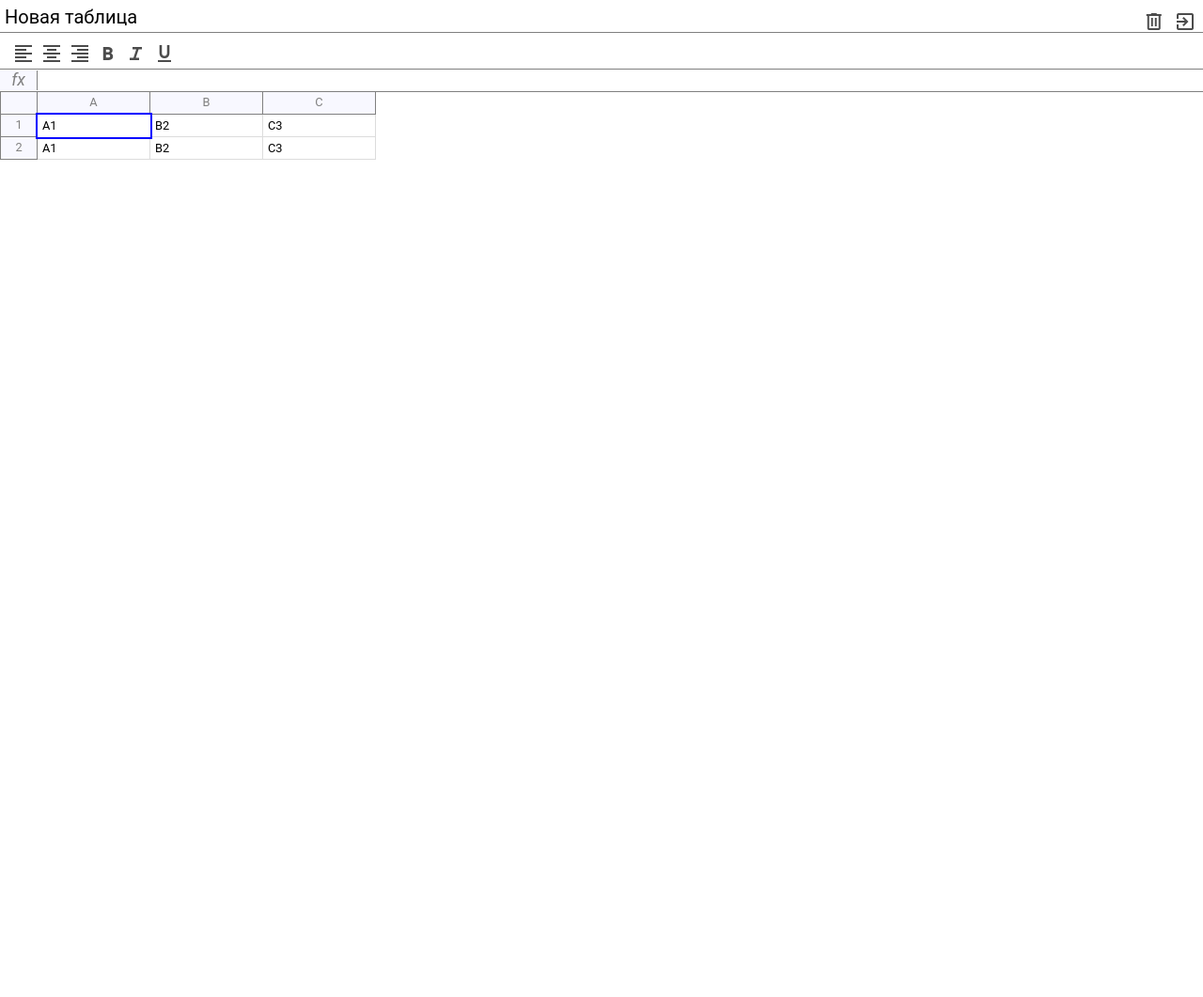
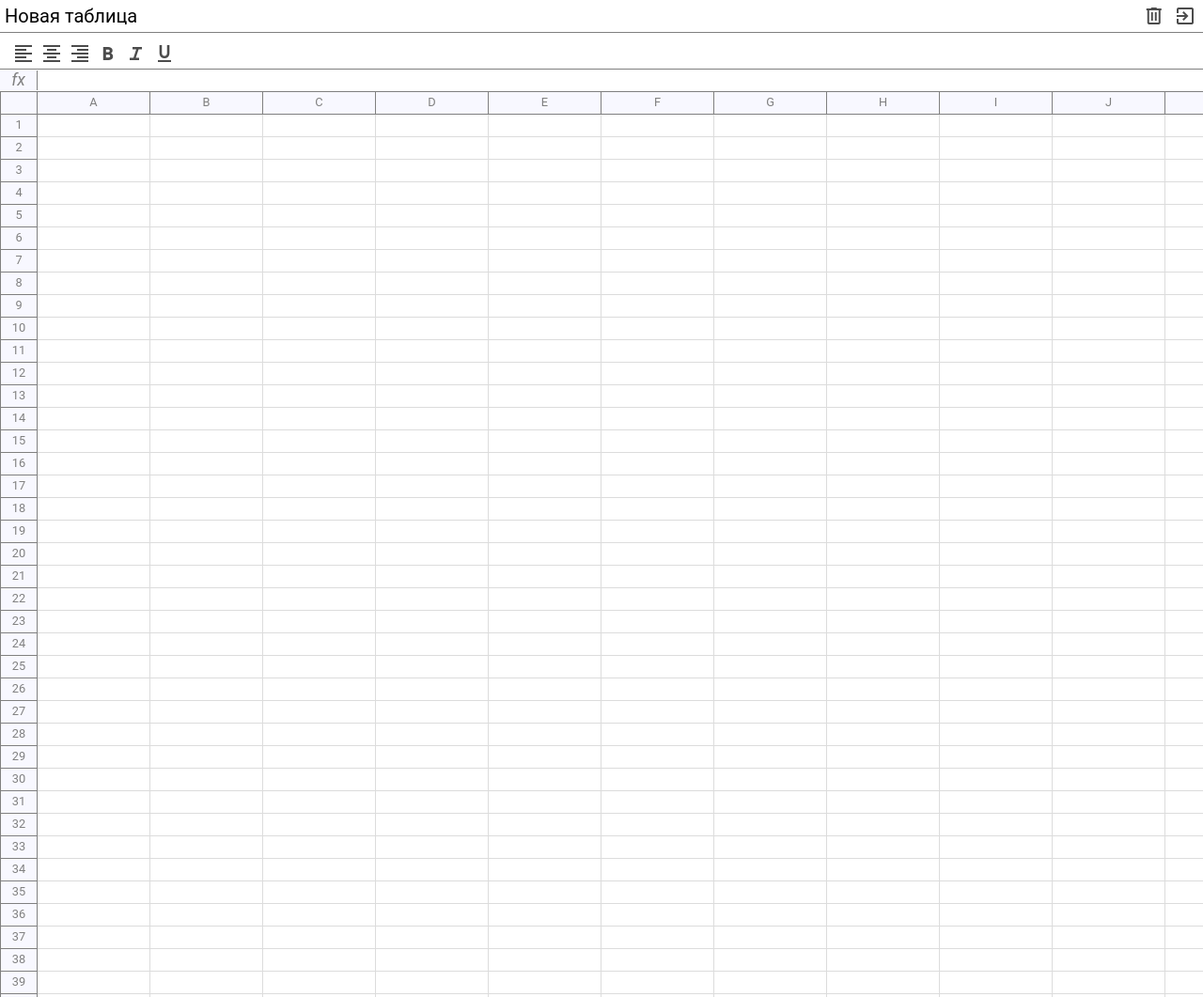
Before and after one commit to Diminich/ExelJS, a website built with webpack: page src/index.html in a window 1280 px wide. Shown: the top 1061 px of the page at 94% size. Before the commit the page ends 800 px from the top, so only its background shows below. Built offline with nearby package versions, Linux system fonts and the light colour scheme.

Commit message:
create table

```diff
--- a/src/components/table/Table.js
+++ b/src/components/table/Table.js
@@ -1,34 +1,10 @@
 import { ExcelComponent } from "../../core/ExcelComponent";
+import { createTable } from "./table.template";
 
 export class Table extends ExcelComponent {
     static className = 'excel__table';
 
     toHTML() {
-        return `
-        <div class="row">
-        <div class="row-info"></div>
-        <div class="row-data">
-          <div class="column">A</div>
-          <div class="column">B</div>
-          <div class="column">C</div>
-        </div>
-      </div>
-      <div class="row">
-        <div class="row-info">1</div>
-        <div class="row-data">
-          <div class="cell selected" contenteditable>A1</div>
-          <div class="cell" contenteditable>B2</div>
-          <div class="cell" contenteditable>C3</div>
-        </div>
-      </div>
-      <div class="row">
-        <div class="row-info">2</div>
-        <div class="row-data">
-          <div class="cell">A1</div>
-          <div class="cell">B2</div>
-          <div class="cell">C3</div>
-        </div>
-      </div>
-        `
+        return createTable(50)
     }
 }
--- /dev/null
+++ b/src/components/table/table.template.js
@@ -0,0 +1,51 @@
+const codes = {
+    A: 65,
+    Z: 90
+}
+
+function toCell() {
+    return `
+        <div class='cell' contenteditable></div>
+    `
+}
+
+function toColumn(col) {
+    return `
+        <div class='column'>${col}</div>
+    `
+}
+
+function createRow(index, content) {
+    return `
+        <div class='row'>
+            <div class='row-info'>${index ? index : ''}</div>
+            <div class='row-data'>${content}</div>
+        </div>
+    `
+}
+
+function toChar(_, index) {
+    return String.fromCharCode(codes.A + index)
+}
+
+export function createTable(rowsCount = 15) {
+    const colsCount = codes.Z - codes.A + 1;
+    const rows = [];
+
+    const cols = new Array(colsCount).fill('')
+        .map(toChar)
+        .map(toColumn)
+        .join('');
+
+    rows.push(createRow(null, cols));
+
+    for (let i = 0; i < rowsCount; i++) {
+        const cells = new Array(colsCount)
+            .fill('')
+            .map(toCell)
+            .join('');
+        rows.push(createRow(i + 1, cells));
+    }
+
+    return rows.join('')
+}
--- a/src/core/DomListener.js
+++ b/src/core/DomListener.js
@@ -17,7 +17,6 @@ export class DomListener {
                 throw new Error(`Methid ${method} is not implemented in ${this.name} Component`)
             }
             this[method] = this[method].bind(this);
-            console.log('this[method]: ', this[method]);
             this.$root.on(listener, this[method]);
         })
     }
--- a/src/scss/header.scss
+++ b/src/scss/header.scss
@@ -7,9 +7,10 @@
   right: 0px;
   left: 0px;
   height: $header-height;
-  padding: 8px 4px 0;
+  padding: 0 4px;
   display: flex;
   justify-content: space-between;
+  align-items: center;
 
   & .input {
     margin: 0;
```
